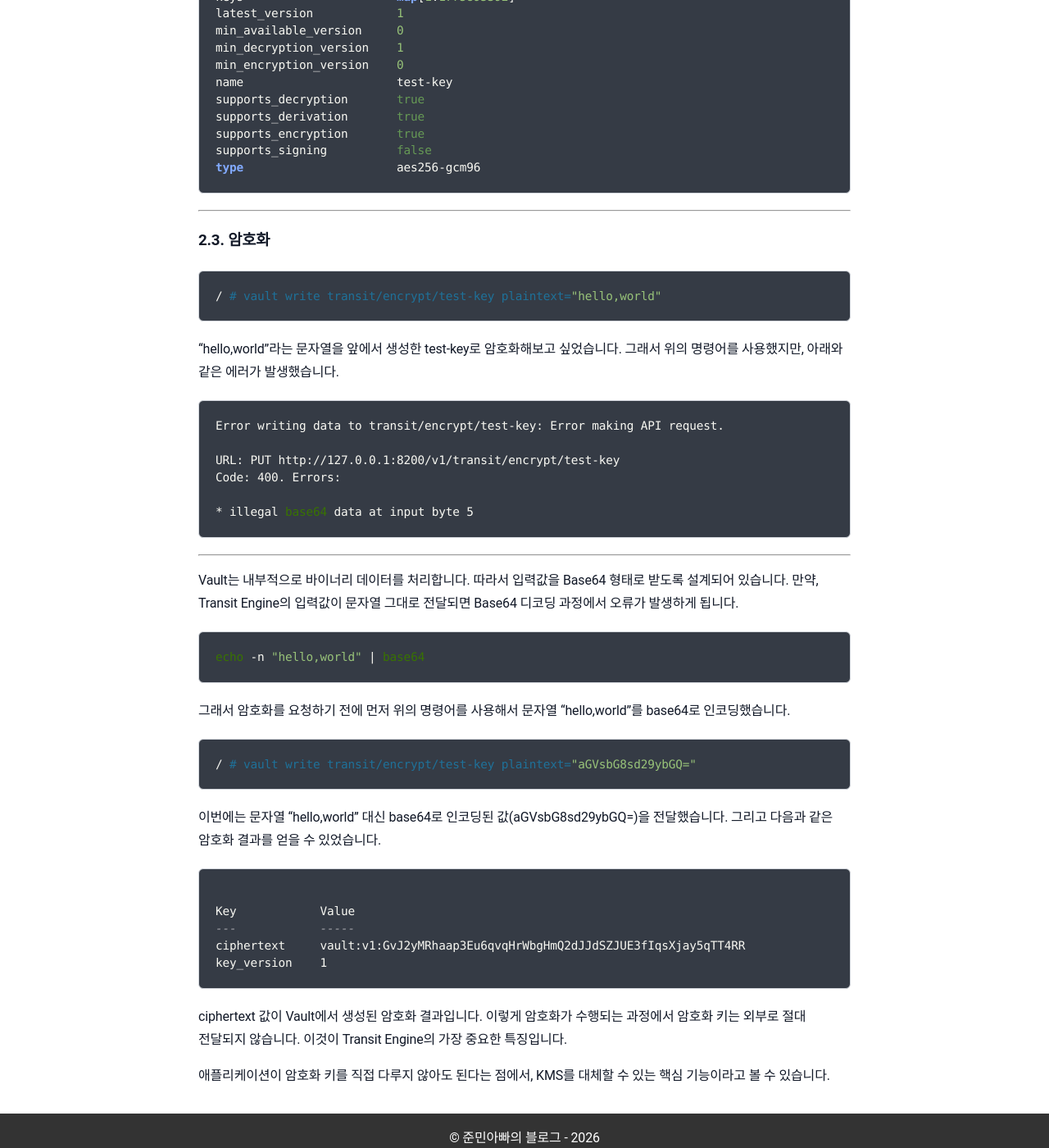
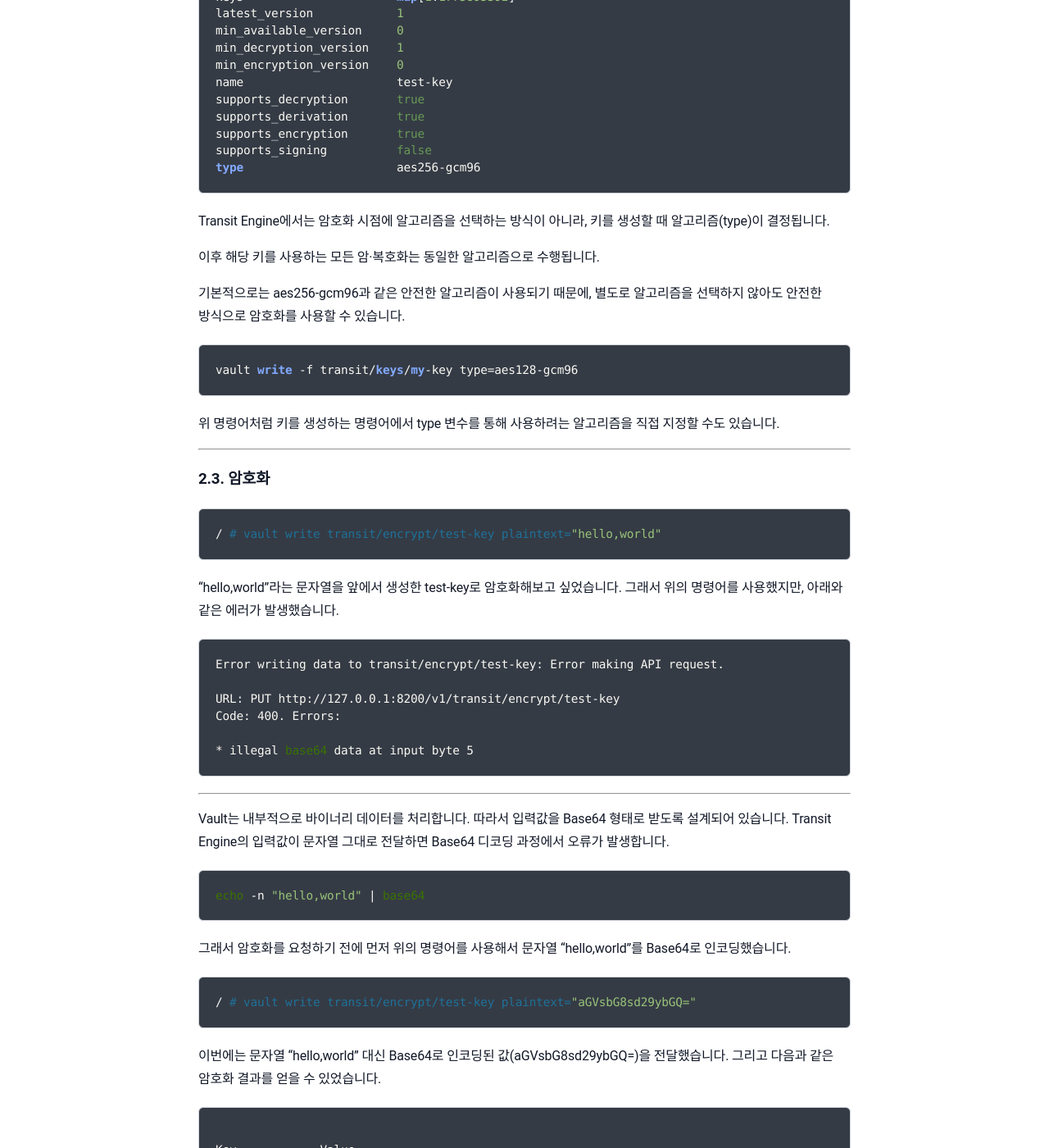
Before and after one commit to sanghoon-lee/sanghoon-lee.github.io, a Jekyll site: the page built from _posts/2026-04-11-vault2.md, in a window 1280 px wide and 1400 px high, scrolled down 2546 px. Shown: the whole window at 82% size. Built offline with Jekyll 4.4.1, drawn with Linux system fonts in a browser that asks for light colours; nearby versions of some CDN libraries; comment, search, counter and statistics services are not loaded.

Commit message:
hashicorp 2번째 포스팅 추가

````diff
--- a/_posts/2026-04-11-vault2.md
+++ b/_posts/2026-04-11-vault2.md
@@ -108,6 +108,20 @@ supports_encryption       true
 supports_signing          false
 type                      aes256-gcm96
 ```
+
+Transit Engine에서는 암호화 시점에 알고리즘을 선택하는 방식이 아니라, 키를 생성할 때 알고리즘(type)이 결정됩니다.
+
+이후 해당 키를 사용하는 모든 암·복호화는 동일한 알고리즘으로 수행됩니다.
+
+기본적으로는 aes256-gcm96과 같은 안전한 알고리즘이 사용되기 때문에, 별도로 알고리즘을 선택하지 않아도 안전한 방식으로 암호화를 사용할 수 있습니다.
+
+```bash
+vault write -f transit/keys/my-key type=aes128-gcm96
+```
+
+위 명령어처럼 키를 생성하는 명령어에서 type 변수를 통해 사용하려는 알고리즘을 직접 지정할 수도 있습니다.
+
+
 ---
 
 ### 2.3. 암호화
@@ -128,19 +142,19 @@ Code: 400. Errors:
 ```
 ---
 
-Vault는 내부적으로 바이너리 데이터를 처리합니다. 따라서 입력값을 Base64 형태로 받도록 설계되어 있습니다. 만약, Transit Engine의 입력값이 문자열 그대로 전달되면 Base64 디코딩 과정에서 오류가 발생하게 됩니다.
+Vault는 내부적으로 바이너리 데이터를 처리합니다. 따라서 입력값을 Base64 형태로 받도록 설계되어 있습니다. Transit Engine의 입력값이 문자열 그대로 전달하면 Base64 디코딩 과정에서 오류가 발생합니다.
 
 ```bash
 echo -n "hello,world" | base64
 ```
 
-그래서 암호화를 요청하기 전에 먼저 위의 명령어를 사용해서 문자열 "hello,world"를 base64로 인코딩했습니다.
+그래서 암호화를 요청하기 전에 먼저 위의 명령어를 사용해서 문자열 "hello,world"를 Base64로 인코딩했습니다.
 
 ```bash
 / # vault write transit/encrypt/test-key plaintext="aGVsbG8sd29ybGQ="
 ```
 
-이번에는 문자열 "hello,world" 대신 base64로 인코딩된 값(aGVsbG8sd29ybGQ=)을 전달했습니다. 그리고 다음과 같은 암호화 결과를 얻을 수 있었습니다.
+이번에는 문자열 "hello,world" 대신 Base64로 인코딩된 값(aGVsbG8sd29ybGQ=)을 전달했습니다. 그리고 다음과 같은 암호화 결과를 얻을 수 있었습니다.
 
 ```text
 
````
